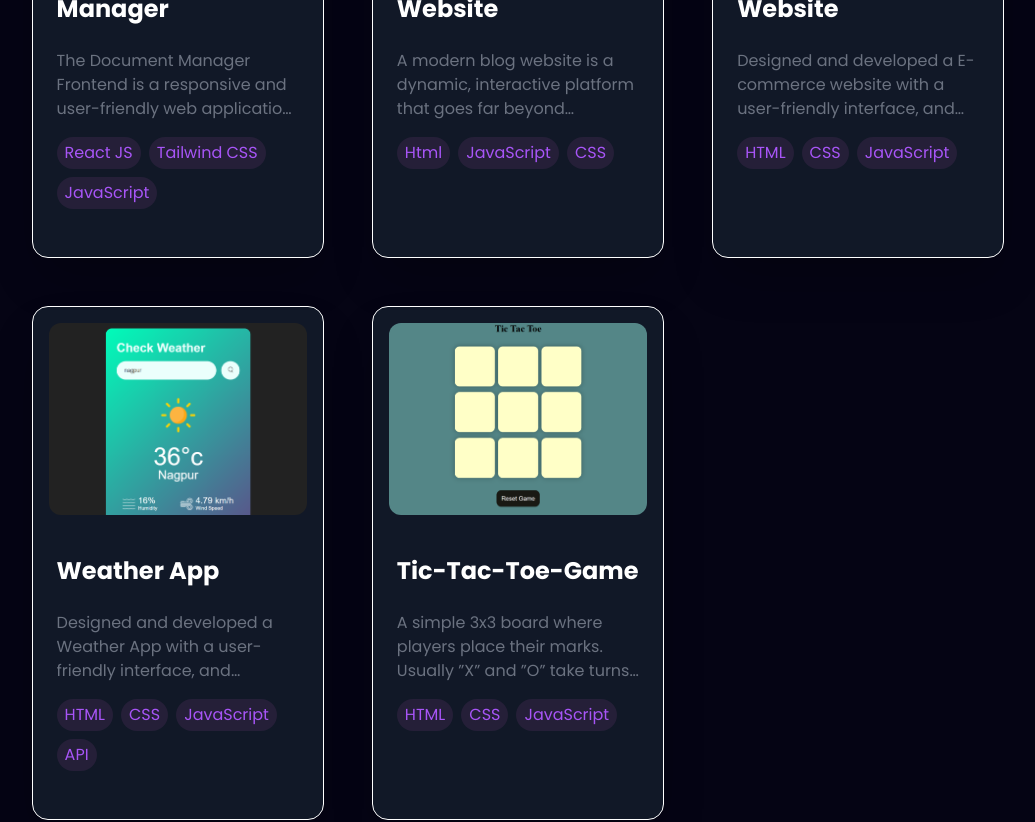
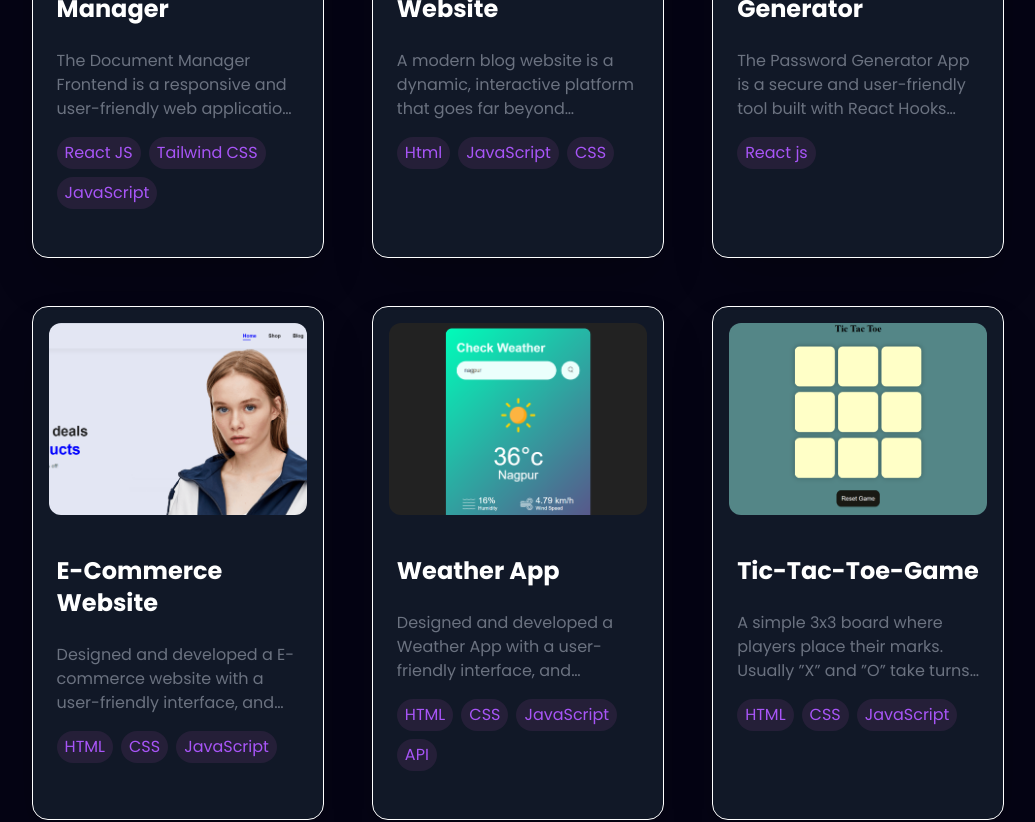
Before and after one commit to Tech-Lksh/Personal-Portfolio, a React (Vite) app: page / in a window 1280 px wide. Shown: the part 2440-3262 px from the top of the page, without its empty margins (122-1157 px from the left). Built offline with nearby package versions, Linux system fonts and the light colour scheme.

Commit message:
React Js

```diff
--- a/src/constants.js
+++ b/src/constants.js
@@ -40,6 +40,7 @@ import csprepLogo from './assets/work_logo/weather.png.png';
 import movierecLogo from './assets/work_logo/tic-tac-toe.png.png';
 import npmLogo from './assets/work_logo/documentManager.png';
 import blog from './assets/work_logo/Blog.png'
+import passwordGen from './assets/work_logo/PasswordGenerator.png'
 
 
 export const SkillsInfo = [
@@ -197,7 +198,7 @@ export const SkillsInfo = [
       webapp: "https://document-manager-sooty.vercel.app/",
     },
     {
-      id: 4,
+      id: 1,
       title: "Modern-Blog-Website",
       description:
         "A modern blog website is a dynamic, interactive platform that goes far beyond traditional blogging to create engaging digital experiences. Today's blogs serve as content hubs, community centers, and personal/brand storytelling platforms.",
@@ -207,7 +208,17 @@ export const SkillsInfo = [
       webapp: "https://tech-lksh.github.io/Modern-Blog-Website/",
     },
     {
-      id: 1,
+      id: 2,
+      title: "Password Generator",
+      description:
+        "The Password Generator App is a secure and user-friendly tool built with React Hooks and TailwindCSS. It allows users to generate strong and customizable passwords instantly by adjusting the length (6–100 characters) and choosing whether to include numbers and special characters. The app provides a simple and clean interface with real-time password updates and a one-click copy-to-clipboard feature. Designed with modern React practices like useState, useEffect, useCallback, and useRef, this project showcases both functionality and performance along with a responsive, professional UI.",
+      image: passwordGen,
+      tags: ["React js"],
+      github: "https://github.com/Tech-Lksh/PassWord-Genrator-",
+      webapp: "https://pass-word-genrator.vercel.app/",
+    },
+    {
+      id: 3,
       title: "E-Commerce Website",
       description:
         "Designed and developed a E-commerce website with a user-friendly interface, and seamless product management. Ensured a responsive and mobile-friendly design for a better user experience.  Implemented key features such as product, shopping cart, about, contact, footer section, social media links and customer authentication.",
@@ -217,7 +228,7 @@ export const SkillsInfo = [
       webapp: "https://tech-lksh.github.io/Padhiii-s-E-commers-Website/",
     },
     {
-      id: 2,
+      id: 4,
       title: "Weather App",
       description:
         "Designed and developed a Weather App with a user-friendly interface, and seamless product management.Implemented key features such as customer authentication from real-time weather updates. Long-term technologies such as (tech stack of mention, e.g., HTML, CSS, JavaScript, API) to build a scalable and efficient platform showing current temperature, humidity, wind speed and visibility. Feels-like temperature and weather conditions (sunny, rainy, snowy, etc.)",
@@ -227,7 +238,7 @@ export const SkillsInfo = [
       webapp: "https://tech-lksh.github.io/Weather-App/",
     },
     {
-      id: 3,
+      id: 5,
       title: "Tic-Tac-Toe-Game",
       description:
         "A simple 3x3 board where players place their marks. Usually ”X” and ”O” take turns marking spaces. A player wins by getting three marks on a row, column, or diagonal. If all spaces are filled without a winner, the game ends in a tie. 3x3 Grid, Two Players, Win Conditions, Draw Condition.",
```
Also changed, not shown: src/assets/work_logo/PasswordGenerator.png (added).
